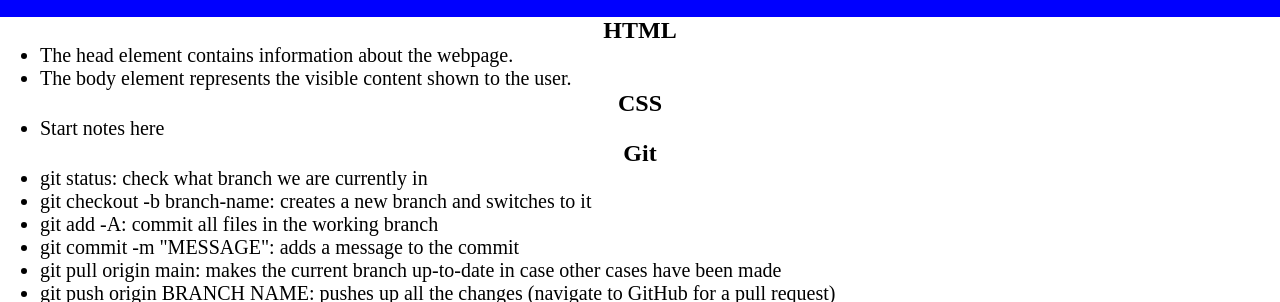
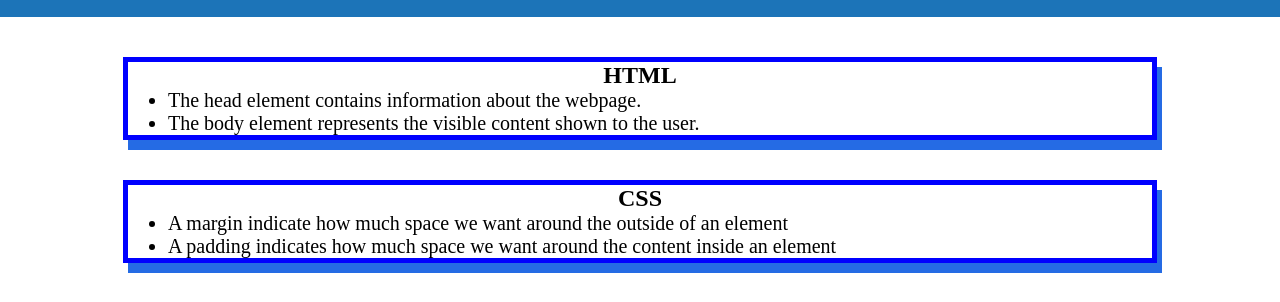
Before and after one commit to DarioJZB/prework-study-guide, a plain HTML site: page index.html in a window 1280 px wide. Shown: the part 103-405 px from the top of the page. Drawn offline with Linux system fonts and the light colour scheme.

Commit message:
added CSS to project

```diff
--- a/assets/style.css
+++ b/assets/style.css
@@ -7,7 +7,7 @@ header,
 footer {
     width: 100%;
     height: 120px;
-    background-color: blue;
+    background-color: rgb(28, 116, 184);
     color: white;
 }
 
@@ -33,3 +33,10 @@ p {
     text-align: center;
     font-size: 30px;
 }
+
+.card {
+    width: 80%;
+    margin: 40px auto;
+    border: 5px solid blue;
+    box-shadow: 5px 10px #256be4;
+}
--- a/index.html
+++ b/index.html
@@ -28,7 +28,8 @@
       <section class="card" id="css-section">
         <h2>CSS</h2>
         <ul>
-          <li>Start notes here</li>
+          <li>A margin indicate how much space we want around the outside of an element</li>
+          <li>A padding indicates how much space we want around the content inside an element</li>
         </ul>
       </section>
 
@@ -40,7 +41,7 @@
           <li>git checkout -b branch-name: creates a new branch and switches to it</li>
           <li>git add -A: commit all files in the working branch</li>
           <li>git commit -m "MESSAGE": adds a message to the commit</li>
-          <li>git pull origin main: makes the current branch up-to-date in case other cases have been made</li>
+          <li>git pull origin main: makes the current branch up-to-date in case other cases have been made or "git pull origin"</li>
           <li>git push origin BRANCH NAME: pushes up all the changes (navigate to GitHub for a pull request)</li>
         </ul>
       </section>
```
